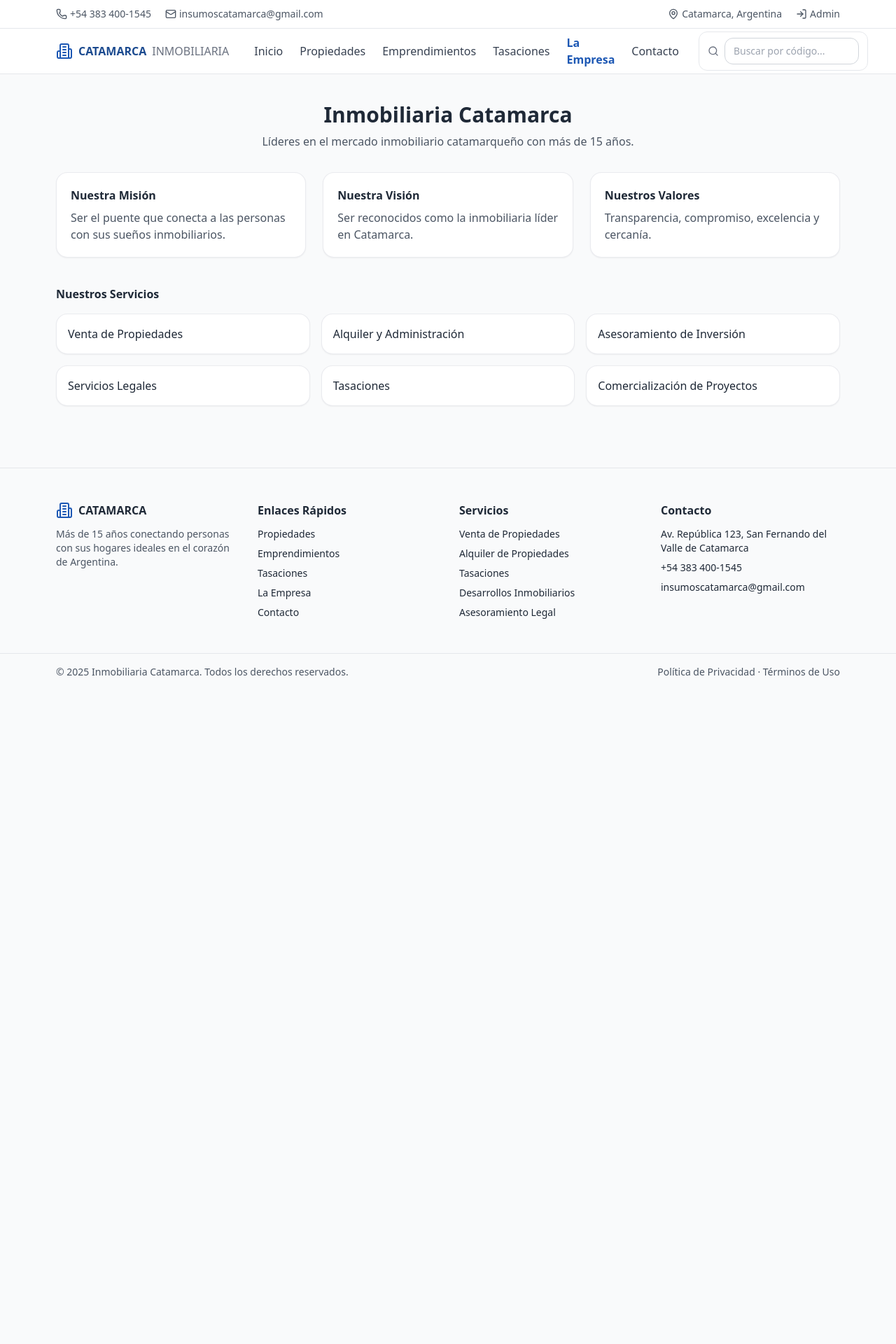
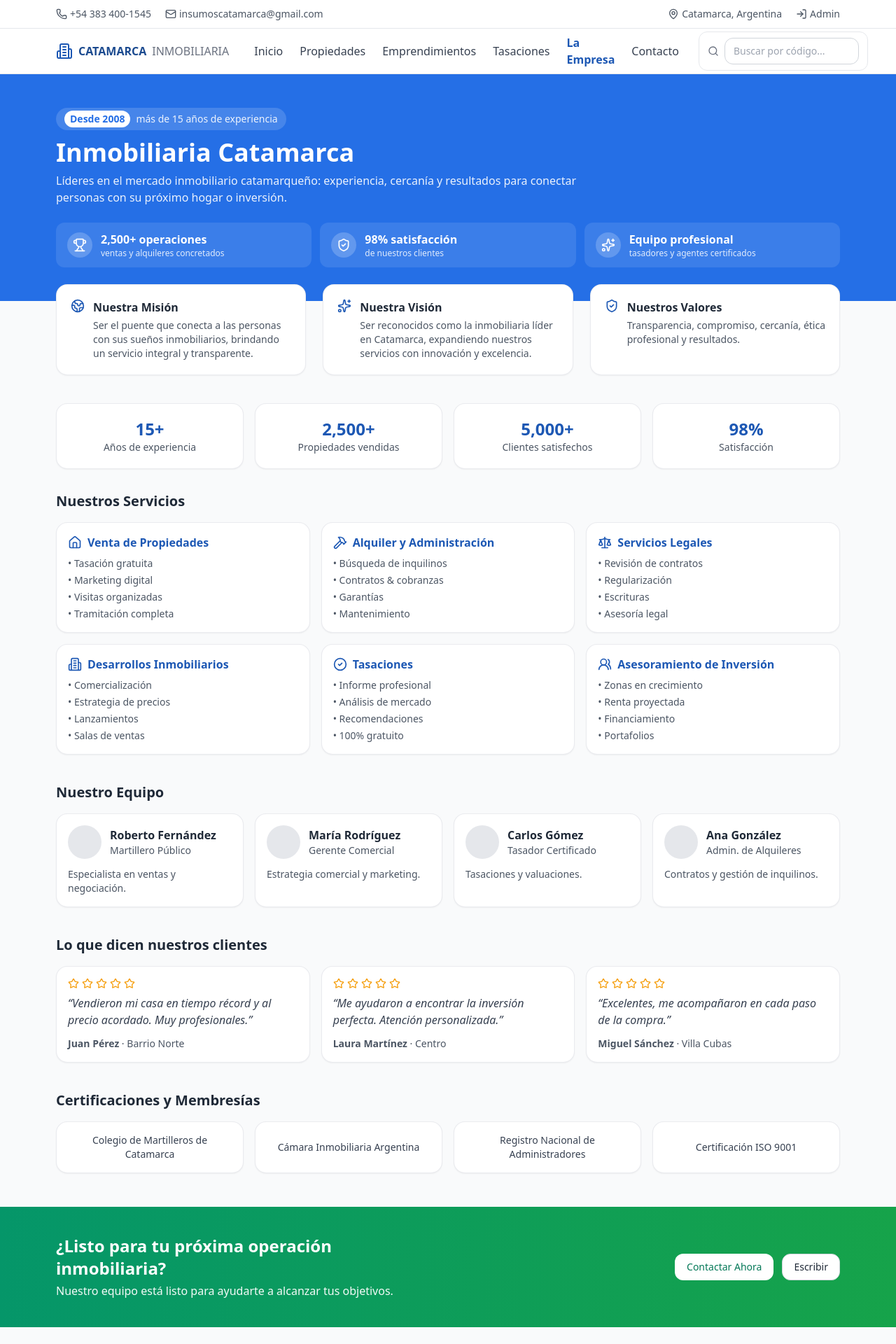
Before and after one commit to DataSenseCat/datainmobiliaria, a React (Vite) app: page /empresa in a window 1280 px wide. Shown: the top 1920 px of the page at 70% size. Before the commit the page ends 986 px from the top, so only its background shows below. Built offline with nearby package versions, Linux system fonts and the light colour scheme.

Commit message:
Update Empresa.tsx

```diff
--- a/src/pages/Empresa.tsx
+++ b/src/pages/Empresa.tsx
@@ -1,25 +1,202 @@
-export default function Empresa(){
+import {
+  Building2, Home, Users2, Hammer, Scale, ShieldCheck, Globe2,
+  Sparkles, CheckCircle2, Trophy, Star, Phone, Mail, MapPin
+} from 'lucide-react'
+import { SITE } from '../shared/SiteConfig'
+
+export default function Empresa() {
   return (
-    <div className="container py-10">
-      <section className="text-center mb-8">
-        <h1 className="text-3xl font-bold">Inmobiliaria Catamarca</h1>
-        <p className="text-gray-600 mt-2">Líderes en el mercado inmobiliario catamarqueño con más de 15 años.</p>
+    <div className="w-full">
+      {/* HERO azul con pill y badges */}
+      <section className="bg-brand-600 text-white">
+        <div className="container py-12">
+          <div className="inline-flex items-center gap-2 text-xs md:text-sm bg-white/15 rounded-full px-3 py-1 mb-3">
+            <span className="bg-white text-brand-600 px-2 py-0.5 rounded-full font-semibold">Desde 2008</span>
+            <span className="opacity-90">más de 15 años de experiencia</span>
+          </div>
+
+          <h1 className="text-3xl md:text-4xl font-bold">Inmobiliaria Catamarca</h1>
+          <p className="opacity-90 mt-2 max-w-3xl">
+            Líderes en el mercado inmobiliario catamarqueño: experiencia, cercanía y resultados para conectar personas con su próximo hogar o inversión.
+          </p>
+
+          <div className="mt-6 grid md:grid-cols-3 gap-3">
+            <HeroBadge icon={<Trophy className="w-5 h-5" />} title="2,500+ operaciones" desc="ventas y alquileres concretados" />
+            <HeroBadge icon={<ShieldCheck className="w-5 h-5" />} title="98% satisfacción" desc="de nuestros clientes" />
+            <HeroBadge icon={<Sparkles className="w-5 h-5" />} title="Equipo profesional" desc="tasadores y agentes certificados" />
+          </div>
+        </div>
       </section>
 
-      <section className="grid md:grid-cols-3 gap-6">
-        <div className="card p-5"><h3 className="font-semibold mb-2">Nuestra Misión</h3><p className="text-gray-600">Ser el puente que conecta a las personas con sus sueños inmobiliarios.</p></div>
-        <div className="card p-5"><h3 className="font-semibold mb-2">Nuestra Visión</h3><p className="text-gray-600">Ser reconocidos como la inmobiliaria líder en Catamarca.</p></div>
-        <div className="card p-5"><h3 className="font-semibold mb-2">Nuestros Valores</h3><p className="text-gray-600">Transparencia, compromiso, excelencia y cercanía.</p></div>
+      {/* Misión / Visión / Valores */}
+      <section className="container -mt-6 relative z-10 grid md:grid-cols-3 gap-6">
+        <InfoCard title="Nuestra Misión" icon={<Globe2 className="w-5 h-5 text-brand-700" />}>
+          Ser el puente que conecta a las personas con sus sueños inmobiliarios, brindando un servicio integral y transparente.
+        </InfoCard>
+        <InfoCard title="Nuestra Visión" icon={<Sparkles className="w-5 h-5 text-brand-700" />}>
+          Ser reconocidos como la inmobiliaria líder en Catamarca, expandiendo nuestros servicios con innovación y excelencia.
+        </InfoCard>
+        <InfoCard title="Nuestros Valores" icon={<ShieldCheck className="w-5 h-5 text-brand-700" />}>
+          Transparencia, compromiso, cercanía, ética profesional y resultados.
+        </InfoCard>
       </section>
 
-      <section className="mt-10">
-        <h3 className="font-semibold mb-4">Nuestros Servicios</h3>
+      {/* Stats + Servicios */}
+      <section className="container py-10">
+        <div className="grid md:grid-cols-4 gap-4 mb-8">
+          <Stat number="15+" label="Años de experiencia" />
+          <Stat number="2,500+" label="Propiedades vendidas" />
+          <Stat number="5,000+" label="Clientes satisfechos" />
+          <Stat number="98%" label="Satisfacción" />
+        </div>
+
+        <h3 className="text-xl font-semibold mb-4">Nuestros Servicios</h3>
         <div className="grid md:grid-cols-3 gap-4">
-          {['Venta de Propiedades', 'Alquiler y Administración', 'Asesoramiento de Inversión', 'Servicios Legales', 'Tasaciones', 'Comercialización de Proyectos'].map(s=>(
-            <div key={s} className="card p-4">{s}</div>
-          ))}
+          <ServiceCard icon={<Home className="w-5 h-5" />} title="Venta de Propiedades"
+            items={['Tasación gratuita', 'Marketing digital', 'Visitas organizadas', 'Tramitación completa']} />
+          <ServiceCard icon={<Hammer className="w-5 h-5" />} title="Alquiler y Administración"
+            items={['Búsqueda de inquilinos', 'Contratos & cobranzas', 'Garantías', 'Mantenimiento']} />
+          <ServiceCard icon={<Scale className="w-5 h-5" />} title="Servicios Legales"
+            items={['Revisión de contratos', 'Regularización', 'Escrituras', 'Asesoría legal']} />
+          <ServiceCard icon={<Building2 className="w-5 h-5" />} title="Desarrollos Inmobiliarios"
+            items={['Comercialización', 'Estrategia de precios', 'Lanzamientos', 'Salas de ventas']} />
+          <ServiceCard icon={<CheckCircle2 className="w-5 h-5" />} title="Tasaciones"
+            items={['Informe profesional', 'Análisis de mercado', 'Recomendaciones', '100% gratuito']} />
+          <ServiceCard icon={<Users2 className="w-5 h-5" />} title="Asesoramiento de Inversión"
+            items={['Zonas en crecimiento', 'Renta proyectada', 'Financiamiento', 'Portafolios']} />
+        </div>
+      </section>
+
+      {/* Equipo */}
+      <section className="container pb-10">
+        <h3 className="text-xl font-semibold mb-4">Nuestro Equipo</h3>
+        <div className="grid md:grid-cols-4 gap-4">
+          <TeamCard name="Roberto Fernández" role="Martillero Público" desc="Especialista en ventas y negociación." />
+          <TeamCard name="María Rodríguez" role="Gerente Comercial" desc="Estrategia comercial y marketing." />
+          <TeamCard name="Carlos Gómez" role="Tasador Certificado" desc="Tasaciones y valuaciones." />
+          <TeamCard name="Ana González" role="Admin. de Alquileres" desc="Contratos y gestión de inquilinos." />
+        </div>
+      </section>
+
+      {/* Testimonios */}
+      <section className="container pb-10">
+        <h3 className="text-xl font-semibold mb-4">Lo que dicen nuestros clientes</h3>
+        <div className="grid md:grid-cols-3 gap-4">
+          <Testimonial text="Vendieron mi casa en tiempo récord y al precio acordado. Muy profesionales." author="Juan Pérez" role="Barrio Norte" />
+          <Testimonial text="Me ayudaron a encontrar la inversión perfecta. Atención personalizada." author="Laura Martínez" role="Centro" />
+          <Testimonial text="Excelentes, me acompañaron en cada paso de la compra." author="Miguel Sánchez" role="Villa Cubas" />
+        </div>
+      </section>
+
+      {/* Certificaciones */}
+      <section className="container pb-12">
+        <h3 className="text-xl font-semibold mb-4">Certificaciones y Membresías</h3>
+        <div className="grid md:grid-cols-4 gap-4">
+          <Cert label="Colegio de Martilleros de Catamarca" />
+          <Cert label="Cámara Inmobiliaria Argentina" />
+          <Cert label="Registro Nacional de Administradores" />
+          <Cert label="Certificación ISO 9001" />
+        </div>
+      </section>
+
+      {/* CTA final */}
+      <section className="bg-gradient-to-r from-emerald-600 to-green-600 text-white">
+        <div className="container py-10 grid md:grid-cols-2 gap-6 items-center">
+          <div>
+            <h3 className="text-xl md:text-2xl font-semibold">¿Listo para tu próxima operación inmobiliaria?</h3>
+            <p className="opacity-95 mt-1">
+              Nuestro equipo está listo para ayudarte a alcanzar tus objetivos.
+            </p>
+          </div>
+          <div className="flex md:justify-end gap-3">
+            <a href="/contacto" className="btn bg-white text-emerald-700 hover:bg-white/90">Contactar Ahora</a>
+            <a href={`mailto:${SITE.email}`} className="btn btn-outline border-white text-white hover:bg-white/10">Escribir</a>
+          </div>
         </div>
       </section>
     </div>
   )
 }
+
+/* ---------- componentes reutilizados con el mismo “feel” que Tasaciones ---------- */
+
+function HeroBadge({ icon, title, desc }:{icon:React.ReactNode,title:string,desc:string}) {
+  return (
+    <div className="group flex items-center gap-3 bg-white/10 rounded-xl px-4 py-3 transition-all hover:bg-white/15">
+      <div className="w-9 h-9 rounded-full bg-white/20 flex items-center justify-center group-hover:bg-white/30 transition-colors">
+        {icon}
+      </div>
+      <div>
+        <div className="font-semibold">{title}</div>
+        <div className="text-xs opacity-85">{desc}</div>
+      </div>
+    </div>
+  )
+}
+
+function InfoCard({ title, icon, children }:{title:string, icon:React.ReactNode, children:React.ReactNode}) {
+  return (
+    <div className="card p-5 flex items-start gap-3">
+      <div className="shrink-0">{icon}</div>
+      <div>
+        <h3 className="font-semibold mb-1">{title}</h3>
+        <p className="text-sm text-gray-600">{children}</p>
+      </div>
+    </div>
+  )
+}
+
+function Stat({ number, label }:{number:string,label:string}) {
+  return (
+    <div className="card p-5 text-center">
+      <div className="text-2xl font-bold text-brand-700">{number}</div>
+      <div className="text-sm text-gray-600">{label}</div>
+    </div>
+  )
+}
+
+function ServiceCard({ icon, title, items }:{icon:React.ReactNode,title:string,items:string[]}) {
+  return (
+    <div className="card p-4 hover:border-gray-300">
+      <div className="flex items-center gap-2 text-brand-700 mb-2">{icon}<span className="font-semibold">{title}</span></div>
+      <ul className="text-sm text-gray-600 space-y-1">
+        {items.map(it => <li key={it}>• {it}</li>)}
+      </ul>
+    </div>
+  )
+}
+
+function TeamCard({ name, role, desc }:{name:string,role:string,desc:string}) {
+  return (
+    <div className="card p-4">
+      <div className="flex items-center gap-3">
+        <div className="w-12 h-12 rounded-full bg-gray-200" />
+        <div>
+          <div className="font-semibold">{name}</div>
+          <div className="text-sm text-gray-600">{role}</div>
+        </div>
+      </div>
+      <p className="text-sm text-gray-600 mt-3">{desc}</p>
+    </div>
+  )
+}
+
+function Testimonial({ text, author, role }:{text:string,author:string,role:string}) {
+  return (
+    <div className="card p-4">
+      <div className="flex items-center gap-1 text-amber-500 mb-2">
+        <Star className="w-4 h-4"/><Star className="w-4 h-4"/><Star className="w-4 h-4"/><Star className="w-4 h-4"/><Star className="w-4 h-4"/>
+      </div>
+      <p className="text-gray-700 italic">“{text}”</p>
+      <div className="text-sm text-gray-600 mt-3"><strong>{author}</strong> · {role}</div>
+    </div>
+  )
+}
+
+function Cert({ label }:{label:string}) {
+  return (
+    <div className="card p-4 flex items-center justify-center text-center text-sm text-gray-700">
+      {label}
+    </div>
+  )
+}
```
